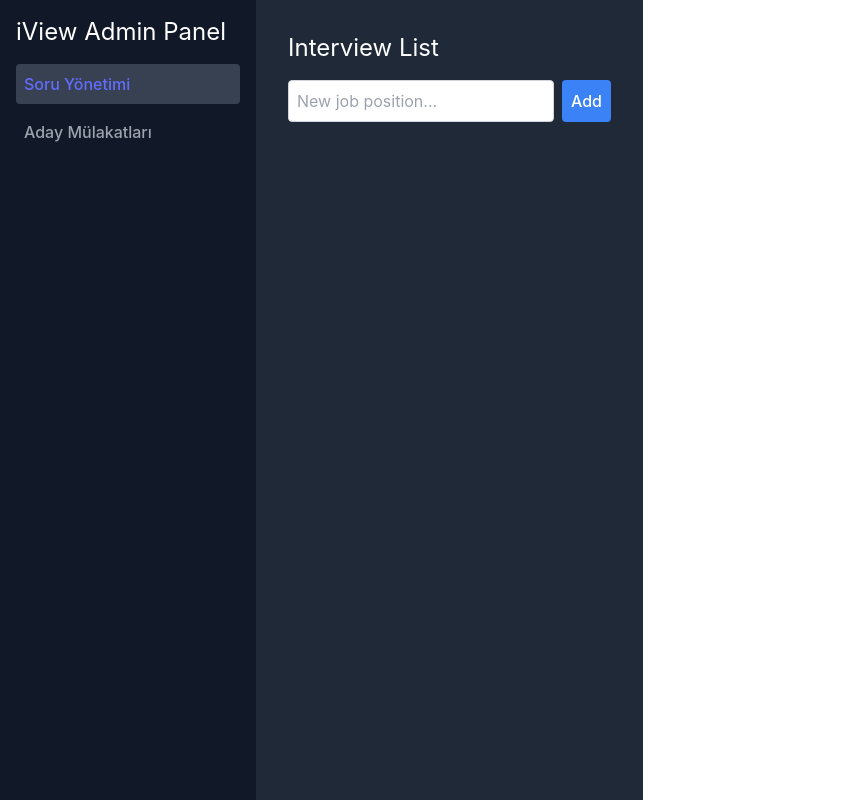
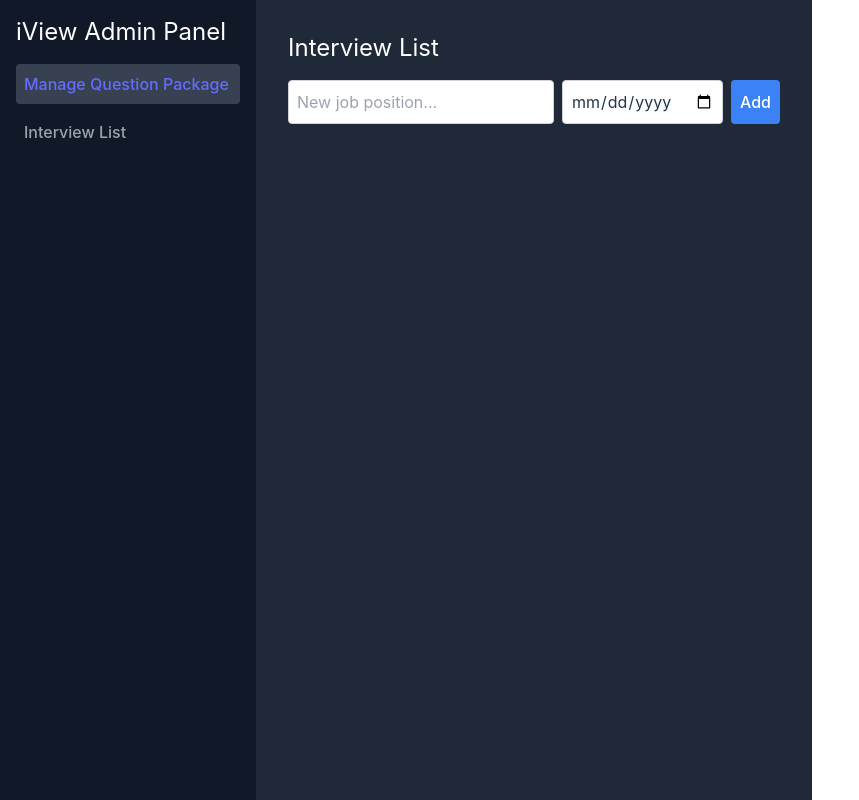
Before and after one commit to efethecreator/iView-Project, a React (Vite) app in the folder frontend/: page /admin-dashboard/interviews in a window 1280 px wide. Shown: the whole page, without its empty margins (0-859 px from the left). Built offline with nearby package versions, Linux system fonts and the light colour scheme.

Commit message:
değişiklikler yapıldı

```diff
--- a/frontend/src/App.jsx
+++ b/frontend/src/App.jsx
@@ -1,4 +1,4 @@
-import React from 'react';
+import React, { useState } from 'react';
 import { BrowserRouter as Router, Routes, Route } from 'react-router-dom';
 import AdminLogin from './components/AdminLogin';
 import AdminDashboard from './components/AdminDashboard';
@@ -7,16 +7,28 @@ import CandidateInterviews from './components/CandidateInterviews';
 import VideoCollection from './components/VideoCollection';
 
 const App = () => {
+  const [questionPackages, setQuestionPackages] = useState([]); // Tüm soru paketlerini tutuyoruz.
+
+  // packageId'yi kullanarak ilgili soru paketini bul.
+  const getSelectedPackage = (packageId) => {
+    return questionPackages.find(pkg => pkg.id === parseInt(packageId, 10));
+  };
+
   return (
     <Router>
       <Routes>
         <Route path="/" element={<AdminLogin />} />
         <Route path="/admin-dashboard" element={<AdminDashboard />}>
-          <Route path="questions" element={<QuestionManagement />} />
+          <Route path="questions" element={<QuestionManagement setQuestionPackages={setQuestionPackages} />} /> {/* Paketler set ediliyor */}
           <Route path="interviews" element={<CandidateInterviews />} />
-          <Route path="interview-list" element={<interviewList />} /> {/* Yeni rota eklendi */}
         </Route>
         <Route path="/interviews/videos/:position" element={<VideoCollection />} />
+
+        {/* VideoInterviewPage için dinamik route kaldırıldı. */}
+        {/* <Route
+          path="/interview/:packageId"
+          element={<VideoInterviewPage getSelectedPackage={getSelectedPackage} />}
+        /> */}
       </Routes>
     </Router>
   );
--- a/frontend/src/components/AdminDashboard.jsx
+++ b/frontend/src/components/AdminDashboard.jsx
@@ -19,7 +19,7 @@ const AdminDashboard = () => {
               className={`block p-2 rounded hover:bg-gray-700 ${activeMenu === 'questions' ? 'bg-gray-700' : 'text-gray-400'}`}
               onClick={() => setActiveMenu('questions')}
             >
-              Soru Yönetimi
+              Manage Question Package
             </Link>
           </li>
           <li>
@@ -28,7 +28,7 @@ const AdminDashboard = () => {
               className={`block p-2 rounded hover:bg-gray-700 ${activeMenu === 'interviews' ? 'bg-gray-700' : 'text-gray-400'}`}
               onClick={() => setActiveMenu('interviews')}
             >
-              Aday Mülakatları
+              Interview List
             </Link>
           </li>
         </ul>
--- a/frontend/src/components/CandidateInterviews.jsx
+++ b/frontend/src/components/CandidateInterviews.jsx
@@ -1,20 +1,25 @@
-import React, { useState } from 'react';
+import React, { useState, useEffect } from 'react';
 import { useNavigate } from 'react-router-dom';
 
 const CandidateInterviews = () => {
-  const [jobPositions, setJobPositions] = useState([]);
+  const [jobPositions, setJobPositions] = useState([]); // Pozisyonlar ve expireDate'leri içerecek
   const [newJobTitle, setNewJobTitle] = useState('');
+  const [expireDate, setExpireDate] = useState(''); // Expire date için state
   const navigate = useNavigate();
 
   const addJobPosition = () => {
-    if (newJobTitle.trim() !== '') {
-      setJobPositions([...jobPositions, newJobTitle]);
+    if (newJobTitle.trim() !== '' && expireDate) {
+      const newJob = {
+        title: newJobTitle,
+        expireDate: new Date(expireDate), // Tarih nesnesi olarak sakla
+      };
+      setJobPositions([...jobPositions, newJob]);
       setNewJobTitle('');
+      setExpireDate('');
     }
   };
 
   const viewVideos = (position) => {
-    // Navigate to the video page (you'll need to create this route)
     navigate(`/interviews/videos/${position}`);
   };
 
@@ -22,6 +27,21 @@ const CandidateInterviews = () => {
     const updatedPositions = jobPositions.filter((_, i) => i !== index);
     setJobPositions(updatedPositions);
   };
+
+  // Expire date kontrolü
+  useEffect(() => {
+    const intervalId = setInterval(() => {
+      const now = new Date();
+      setJobPositions((prevPositions) =>
+        prevPositions.filter((job) => {
+          // Eğer tarih geçmişse sil
+          return job.expireDate > now;
+        })
+      );
+    }, 60000); // Her dakika kontrol et
+
+    return () => clearInterval(intervalId);
+  }, []);
 
   return (
     <div>
@@ -34,6 +54,12 @@ const CandidateInterviews = () => {
           value={newJobTitle}
           onChange={(e) => setNewJobTitle(e.target.value)}
         />
+        <input
+          type="date"
+          className="border border-gray-300 rounded p-2 mr-2"
+          value={expireDate}
+          onChange={(e) => setExpireDate(e.target.value)}
+        />
         <button
           onClick={addJobPosition}
           className="bg-blue-500 text-white rounded p-2"
@@ -45,10 +71,10 @@ const CandidateInterviews = () => {
       <ul className="space-y-2">
         {jobPositions.map((position, index) => (
           <li key={index} className="bg-gray-800 p-4 rounded-md flex justify-between">
-            <span className="text-gray-300">{position}</span>
+            <span className="text-gray-300">{position.title}</span>
             <div>
               <button
-                onClick={() => viewVideos(position)}
+                onClick={() => viewVideos(position.title)}
                 className="bg-green-500 text-white rounded p-1 mr-2"
               >
                 See Videos
--- a/frontend/src/components/QuestionManagement.jsx
+++ b/frontend/src/components/QuestionManagement.jsx
@@ -102,7 +102,7 @@ const QuestionManagement = () => {
 
   return (
     <div>
-      <h2 className="text-2xl text-white mb-4">Soru Yönetimi</h2>
+      <h2 className="text-2xl text-white mb-4">Manage Question Package</h2>
       <p className="text-gray-300">Burada mülakatta kullanılacak soru paketlerini düzenleyebilirsin.</p>
 
       {/* Yeni Soru Paketi Ekleme Alanı */}
--- a/frontend/src/components/VideoCollection.jsx
+++ b/frontend/src/components/VideoCollection.jsx
@@ -10,8 +10,7 @@ const VideoCollection = () => {
       { name: 'Yıldız Azizi' },
       { name: 'Ahat Demirezen' },
       { name: 'Murat Efe Çetin' },
-    { name: 'Taha Zeytun' },
-    { name: 'Seda Müritsoy' },
+      { name: 'Taha Zeytun' },,
     ];
 
     return (
```
Lines whose indentation alone changed are shown as unchanged.
